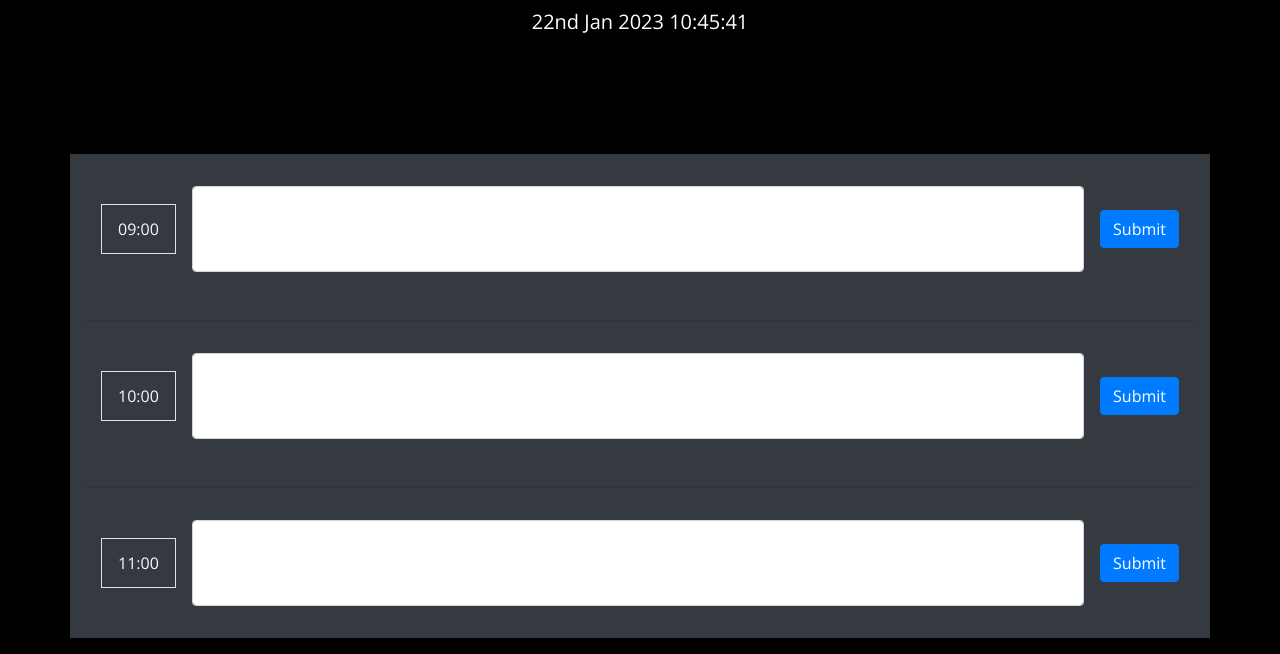
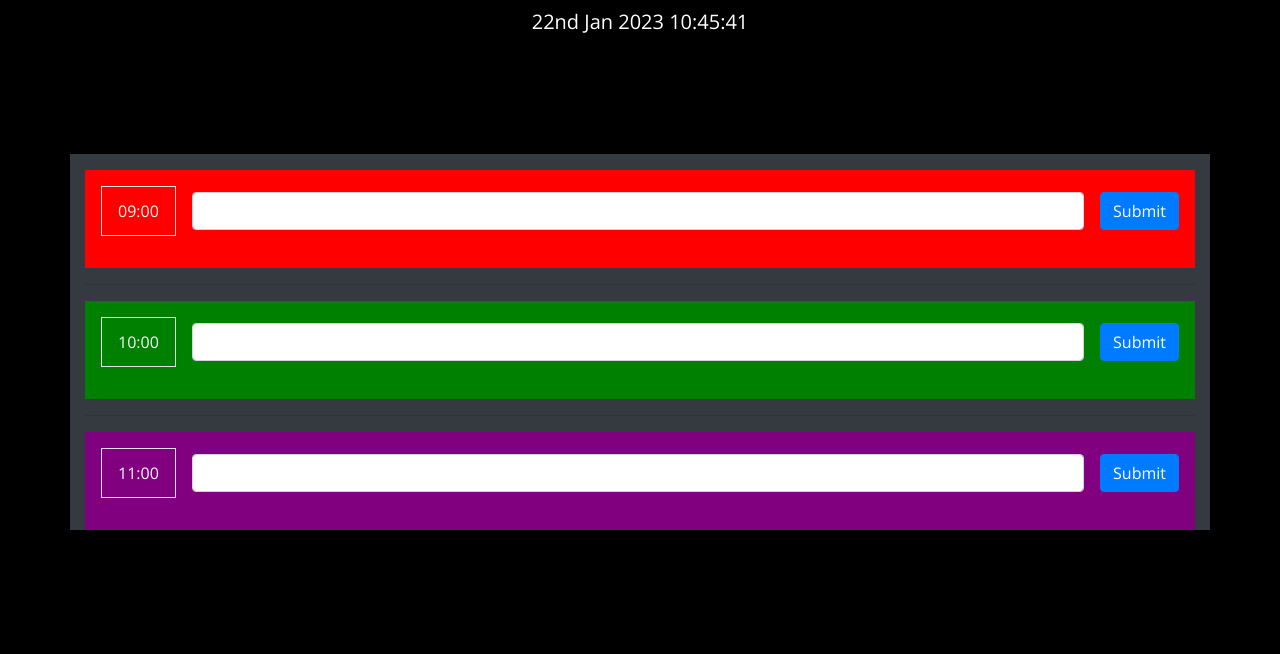
Before and after one commit to fawltya/workday-planner, a plain HTML site: page index.html in a window 1280 px wide. Shown: the part 198-852 px from the top of the page. After the commit the page ends 800 px from the top, so only its background shows below. Drawn offline with nearby package versions, Linux system fonts and the light colour scheme.

Commit message:
future/prev coloured rows working + console log form input to array correct

```diff
--- a/index.html
+++ b/index.html
@@ -31,36 +31,36 @@ i<!DOCTYPE html>
     <div class="container bg-dark pt-3">
       <!-- Timeblocks go here -->
       <!-- Create 9 timeblocks-->
-      <form class="planner-input-row d-flex flex-row  align-items-center p-3" data-hour="0">
+      <form class="planner-input-row d-flex flex-row align-items-center p-3" data-hour="9">
         <div class="planner-time-div form-group d-flex align-items-center border text-light p-3">
           <span class="planner-time-span" id="9am-span">09:00</span>
         </div>
         <div class="planner-textarea-div form-group w-100 ml-3 mr-3">
-          <textarea class="planner-textarea form-control" id="9am-form" rows="3"></textarea>
+          <input class="planner-input form-control" id="9am-form" rows="3"></input>
         </div>
         <div class="planner-button-div form-group ">
           <button type="submit" class="planner-button btn btn-primary" id="9am-button">Submit</button>
         </div>
       </form>
       <hr>
-      <form class="planner-input-row d-flex flex-row align-items-center p-3 w-100" data-hour="1">
+      <form class="planner-input-row d-flex flex-row align-items-center p-3 w-100" data-hour="10">
         <div class="planner-time-div form-group d-flex align-items-center border text-light p-3">
           <span class="planner-time-span">10:00</span>
         </div>
         <div class="planner-textarea-div form-group w-100 ml-3 mr-3">
-          <textarea class="planner-textarea form-control" rows="3"></textarea>
+          <input class="planner-input form-control" id="10am-form" rows="3"></input>
         </div>
         <div class="planner-button-div form-group ">
           <button type="submit" class="planner-button btn btn-primary">Submit</button>
         </div>
       </form>
       <hr>
-      <form class="planner-input-row d-flex flex-row align-items-center p-3 w-100" data-hour="2">
+      <form class="planner-input-row d-flex flex-row align-items-center p-3 w-100" data-hour="11">
         <div class="planner-time-div form-group d-flex align-items-center border text-light p-3">
           <span class="planner-time-span">11:00</span>
         </div>
         <div class="planner-textarea-div form-group w-100 ml-3 mr-3">
-          <textarea class="planner-textarea form-control" rows="3"></textarea>
+          <input class="planner-input form-control" id="11am-form" rows="3"></input>
         </div>
         <div class="planner-button-div form-group ">
           <button type="submit" class="planner-button btn btn-primary">Submit</button>
--- a/script.js
+++ b/script.js
@@ -9,33 +9,81 @@ function showDate() {
 showDate()
 setInterval(showDate, 1000);
 var now = moment().format('H') // current hour
-console.log(now);
 
 timeblocks = $('.planner-input-row')
+
 timeblocks.each(function() {
     var hour = $(this).attr('data-hour');
-    hour = parseInt(hour, 10);
-    now = parseInt(hour, 10);
+    hour = parseInt(hour, 10)
+    now = parseInt(now, 10)
+
     if (hour < now) {
-        $(this).css('background-color', 'var(--past-color)')
-    } if (hour === now) {
-        $(this).css('background-color', 'var(--present-color)')
-    } else $(this).css('background-color', 'var(--future-color)')
+        $(this).css('background-color', 'red')
+    } else if (hour == now) {
+        $(this).css('background-color', 'green')
+    } else {
+        $(this).css('background-color', 'purple')
+
+    }
+    return thisHour = hour;
+
 })
+
+var inputs = [];
+var input = $('input')
+
+$('.planner-input-row').on( 'submit', function(event) {
+    event.preventDefault();
+    // for (var i = 0; i < 2; i++) {
+    inputs.push('time: ' + thisHour, 'input: ' + input.val());
+    console.log(inputs)
+    $('input').val('')
+    // console.log(input)
+//   }
+} );
+
+//   console.log(inputs)
 
 
 
-var formInput = $('planner-input-row')
-var plannerSubmitValue = $('#9am-form');
 
-var formHandle = function (event) {
-    event.preventDefault();
-    var plannerSubmit = plannerSubmitValue.val();
+// 3. Save input to local storage
+//      create variable (an array) called inputs that will store all of the input data
+//      Add event listener to all save button
+//          Add event.preventDefault inside the click event listener
+//          Push the input value to inputs array with the format of { time: xx, input: xxx }
+//              Get the input value
+//              Get the hour value
+//              Push to the inputs array if the hour entry not exist yet in the array
+//              Replace the existing entry if the hour entry exist in the array
+//          Save inputs variable to local storage
+//              Stringify the inputs array
+//          Show feedback message to the user (optional)
+//          The feedback need to be dissappeared automatically
+//
+//      Example of inputs array format
+//      var inputs = [{
+//        time: 9,
+//        input: 'Meeting',
+//      },{
+//        time: 10,
+//        input: 'Coffee',
+//      },...];
 
-    plannerSubmit.appendTo(plannerSubmitValue);
 
-}
-// formHandle();
 
-// formEl.on('submit', handleFormSubmit);
-formInput.on('submit', formHandle);
+
+// var formInput = $('planner-input-row')
+// var plannerSubmitValue = $('#9am-form');
+
+// var formHandle = function (event) {
+//     event.preventDefault();
+//     var plannerSubmit = plannerSubmitValue.val();
+
+//     plannerSubmit.appendTo(plannerSubmitValue);
+
+// }
+// // formHandle();
+
+// // formEl.on('submit', handleFormSubmit);
+// formInput.on('submit', formHandle);
--- a/style.css
+++ b/style.css
@@ -1,7 +1,8 @@
 root {
-  --random-var { rgb(21, 50, 202)}
-  --present-color { color: rgb(51, 0, 170)}
-  --future-color { color: rgb(24, 255, 32)}
+  --random-var: red;
+  --present-color: green;
+  --future-color: #eae318;
+  --black: #000000;
 }
 
 body {
```
